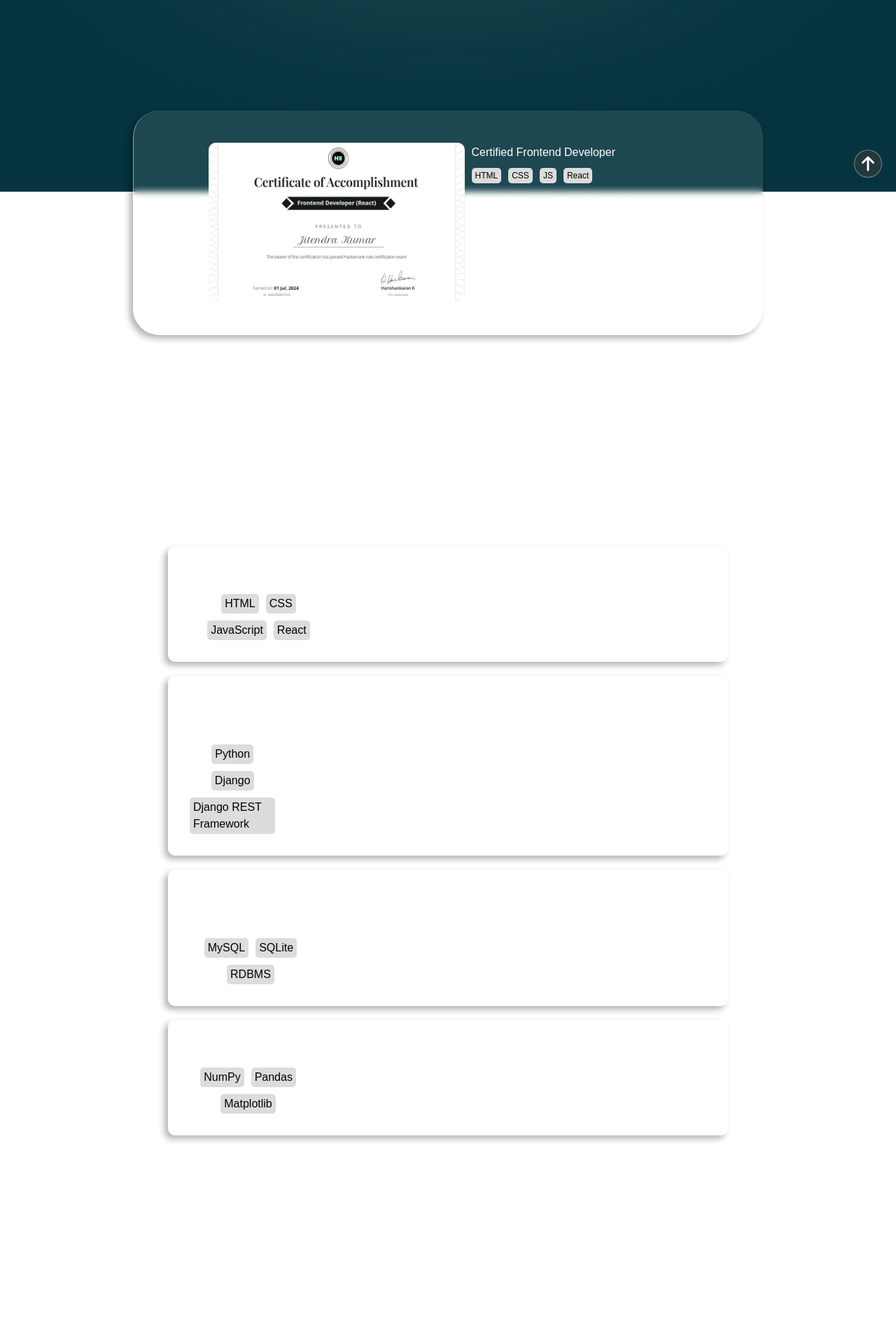
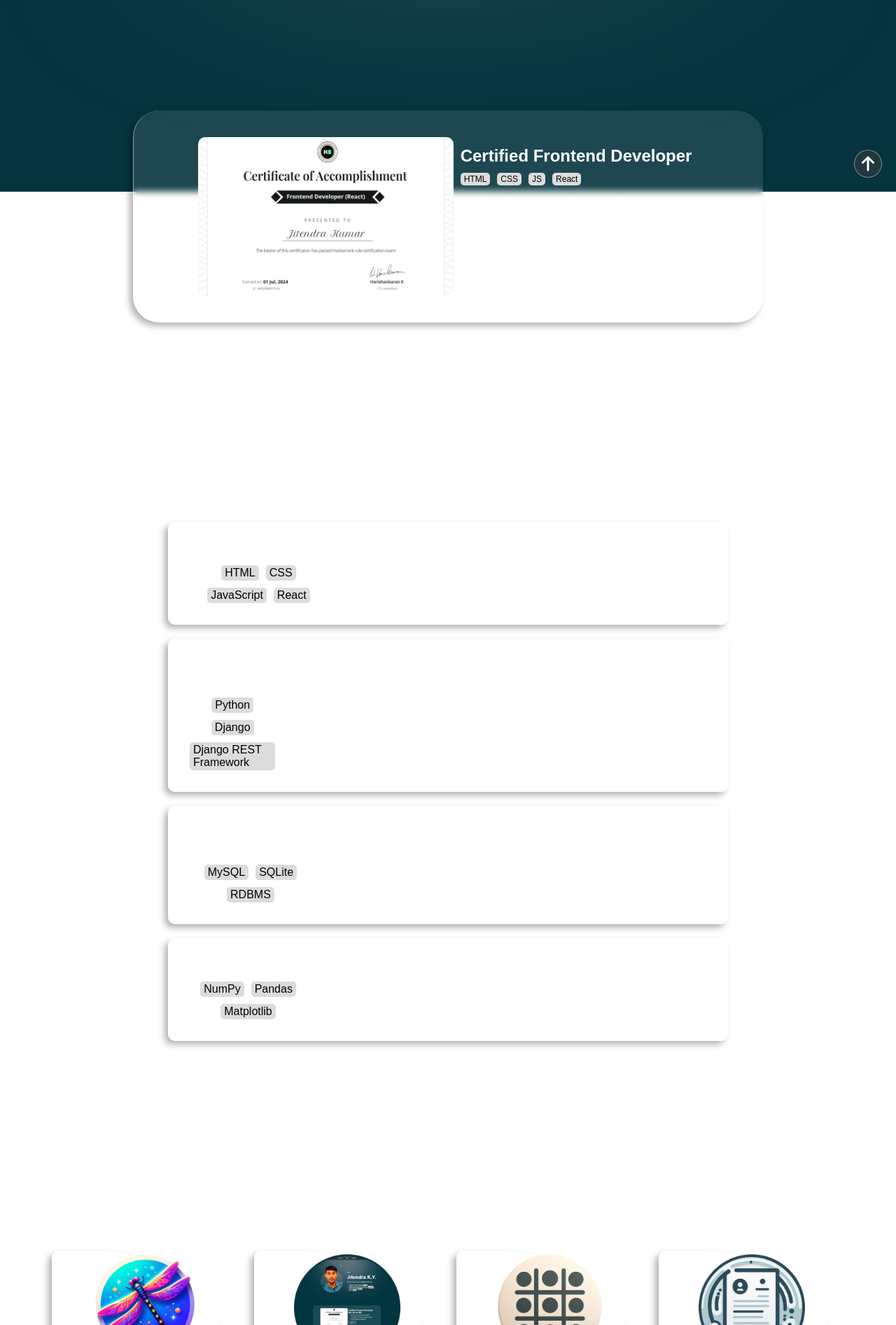
Before and after one commit to jitendra-ky/facetick, a React (Create React App) app: page / in a window 1280 px wide. Shown: the part 526-2420 px from the top of the page at 70% size. Built offline with nearby package versions, Linux system fonts and the light colour scheme.

Commit message:
Revert "feat: Add Tailwind CSS for styling and update dependencies"

```diff
--- a/package.json
+++ b/package.json
@@ -38,8 +38,5 @@
       "last 1 firefox version",
       "last 1 safari version"
     ]
-  },
-  "devDependencies": {
-    "tailwindcss": "^3.4.17"
   }
 }
--- a/src/App.css
+++ b/src/App.css
@@ -22,13 +22,13 @@ main {
 section {
   padding: 10px;
 
-  > .mycontainer {
+  > .container {
     margin: auto;
     max-width: 1200px;
     padding: 50px 12px;
     overflow: hidden;
   }
-  > .mycontainer > .title {
+  > .container > .title {
     margin-bottom: 100px;
     text-align: center;
     font-variant-caps: all-petite-caps;
--- a/src/components/Banner.jsx
+++ b/src/components/Banner.jsx
@@ -2,7 +2,7 @@ import './Banner.css';
 
 function Banner() {
   return (
-    <div className="mycontainer banner">
+    <div className="container banner">
       <div className="banner-image">
         <div className="holder glass">
           <div className="image">
--- a/src/components/Featured.jsx
+++ b/src/components/Featured.jsx
@@ -6,7 +6,7 @@ import { faExternalLinkAlt } from '@fortawesome/free-solid-svg-icons';
 function Featured() {
 
     const output = (
-        <div className="mycontainer featured">
+        <div className="container featured">
             <div className="frontend glass">
                 <div className="img-area"><img src="frontend.jpeg" alt="Frontend-certificate" /></div>
                 <div className="txt-area">
--- a/src/components/Footer.jsx
+++ b/src/components/Footer.jsx
@@ -5,7 +5,7 @@ import { faEnvelope, faPhone } from '@fortawesome/free-solid-svg-icons';
 
 function Footer() {
     return (
-        <div className="mycontainer">
+        <div className="container">
             <div className="footer-top">
                 <div className="footer-section">
                     <h4>Contact Me</h4>
--- a/src/components/Header.css
+++ b/src/components/Header.css
@@ -8,7 +8,7 @@
   width: 100%;
   z-index: 2;
 
-  > .mycontainer {
+  > .container {
     height: 50px;
     max-width: 1200px;
     flex-grow: 1;
@@ -171,7 +171,7 @@
       display: none;
     }
 
-    .mycontainer {
+    .container {
       width: 90%;
       height: 250px;
       /* border: thin solid black; */
@@ -182,12 +182,12 @@
       justify-content: flex-start;
       text-align: center;
     }
-    .mycontainer div {
+    .container div {
       padding: 5px;
       border-bottom: thin solid white;
       margin-bottom: 1px;
     }
-    .mycontainer div:hover {
+    .container div:hover {
       background: rgba(0, 0, 0, 0.6);
       cursor: pointer;
     }
--- a/src/components/Header.jsx
+++ b/src/components/Header.jsx
@@ -25,7 +25,7 @@ function Header({ scrollIntoView, onToggleDarkMode, isDarkMode }) {
     const sidebarClass = menuOpen ? 'sidebar' : 'sidebar close';
 
     return (
-        <header className="mycontainer">
+        <header className="container">
             <div className="left">
                 <div className="main-logo">
                     <FontAwesomeIcon icon={faSeedling} className="icon-style" />
@@ -61,7 +61,7 @@ function Header({ scrollIntoView, onToggleDarkMode, isDarkMode }) {
                             <FontAwesomeIcon icon={faInstagram} />
                         </a>
                     </div>
-                    <div className="mycontainer">
+                    <div className="container">
                         <div className="one" onClick={() => scrollIntoView('featured')}>featured</div>
                         <div className="two" onClick={() => scrollIntoView('skills')}>skills</div>
                         <div className="two" onClick={() => scrollIntoView('projects')}>projects</div>
--- a/src/components/Projects.jsx
+++ b/src/components/Projects.jsx
@@ -113,7 +113,7 @@ const careerCraftCard = (
 
 function Projects() {
     return (
-        <div className="projects-section mycontainer">
+        <div className="projects-section container">
             <div className='title'>projects</div>
             <div className="projects-body">
                 {dragonfly}
--- a/src/components/Skill.jsx
+++ b/src/components/Skill.jsx
@@ -70,7 +70,7 @@ function Skill() {
     ));
 
     const output = (
-        <div className="mycontainer skill-section">
+        <div className="container skill-section">
             <div className="title">Skills</div>
             <div className="skill-body">
                 {skillItems}
--- a/src/index.css
+++ b/src/index.css
@@ -1,7 +1,3 @@
-@tailwind base;
-@tailwind components;
-@tailwind utilities;
-
 body {
   margin: 0;
   font-family: -apple-system, BlinkMacSystemFont, 'Segoe UI', 'Roboto', 'Oxygen',
--- a/tailwind.config.js
+++ /dev/null
@@ -1,10 +0,0 @@
-/** @type {import('tailwindcss').Config} */
-module.exports = {
-  content: [
-    "./src/**/*.{js,jsx,ts,tsx}",
-  ],
-  theme: {
-    extend: {},
-  },
-  plugins: [],
-}
```
Also changed, not shown: 1 other file (tests, documents, lock files or other folders).
